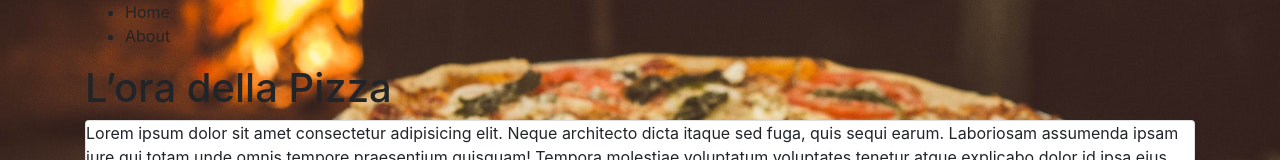
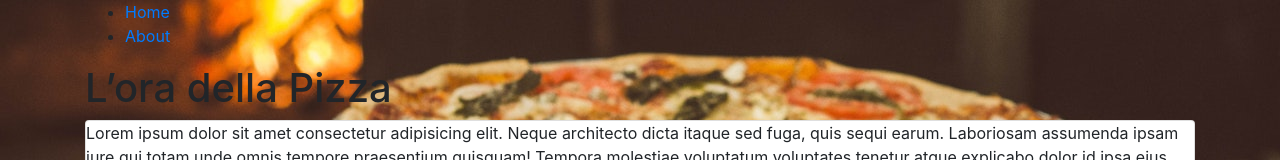
Before and after one commit to Loisa-Kitakaya/pizza-web-app, a plain HTML site: page index.html in a window 1280 px wide. Shown: the top 160 px of the page. Drawn offline with Linux system fonts and the light colour scheme.

Commit message:
|content: links|-->|added links to the navigation section; the links are to the index.html page, and the abou.html page|

```diff
--- a/index.html
+++ b/index.html
@@ -19,8 +19,12 @@
       <!-- navigation bar -->
       <div class="navigation-bar">
         <ul>
-          <li class="navigation-bar_element_link">Home</li>
-          <li class="navigation-bar_element_link">About</li>
+          <li>
+            <a class="navigation-bar_element_link" href="./index.html">Home</a>
+          </li>
+          <li>
+            <a class="navigation-bar_element_link" href="./about.html">About</a>
+          </li>
         </ul>
       </div>
       <!-- header section -->
```
